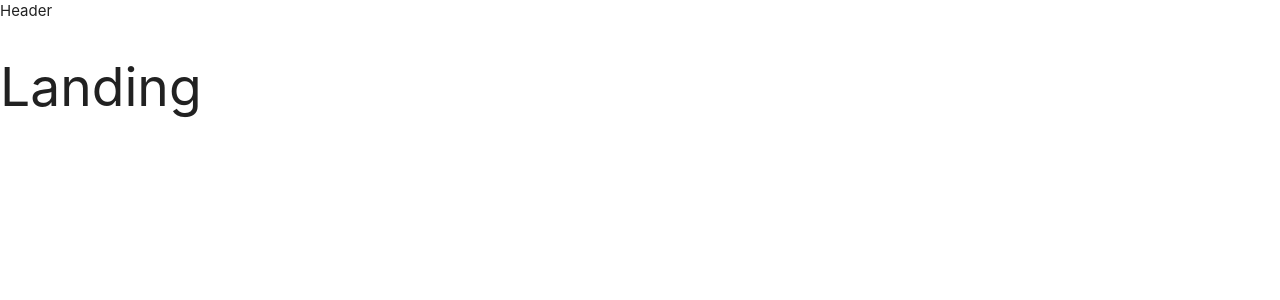
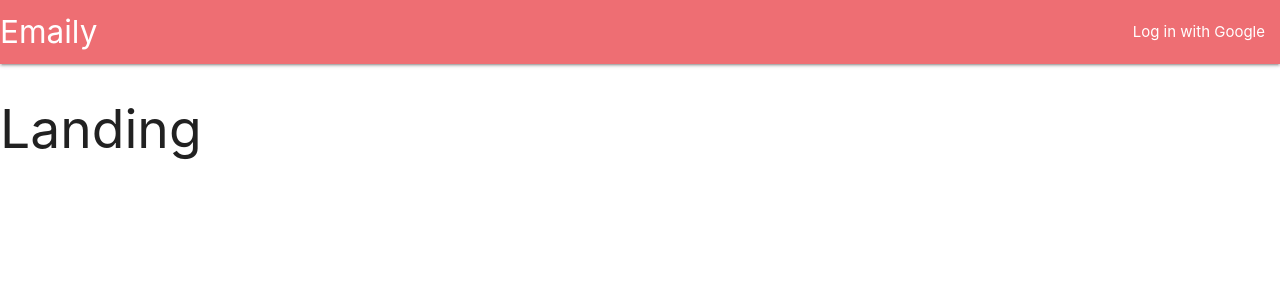
Before and after one commit to tymoxx/emaily, a React (Create React App) app in the folder client/: page / in a window 1280 px wide. Shown: the top 300 px of the page. Built offline with nearby package versions, Linux system fonts and the light colour scheme.

Commit message:
header design

```diff
--- a/client/src/components/Header.js
+++ b/client/src/components/Header.js
@@ -3,7 +3,14 @@ import React, {Component} from "react";
 class Header extends Component {
     render() {
         return(
-            <div>Header</div>
+            <nav className='nav-wrapper'>
+                <a className='left brand-logo'>Emaily</a>
+                <ul className='right'>
+                    <li>
+                        <a>Log in with Google</a>
+                    </li>
+                </ul>
+            </nav>
         )
     }
 }
```
